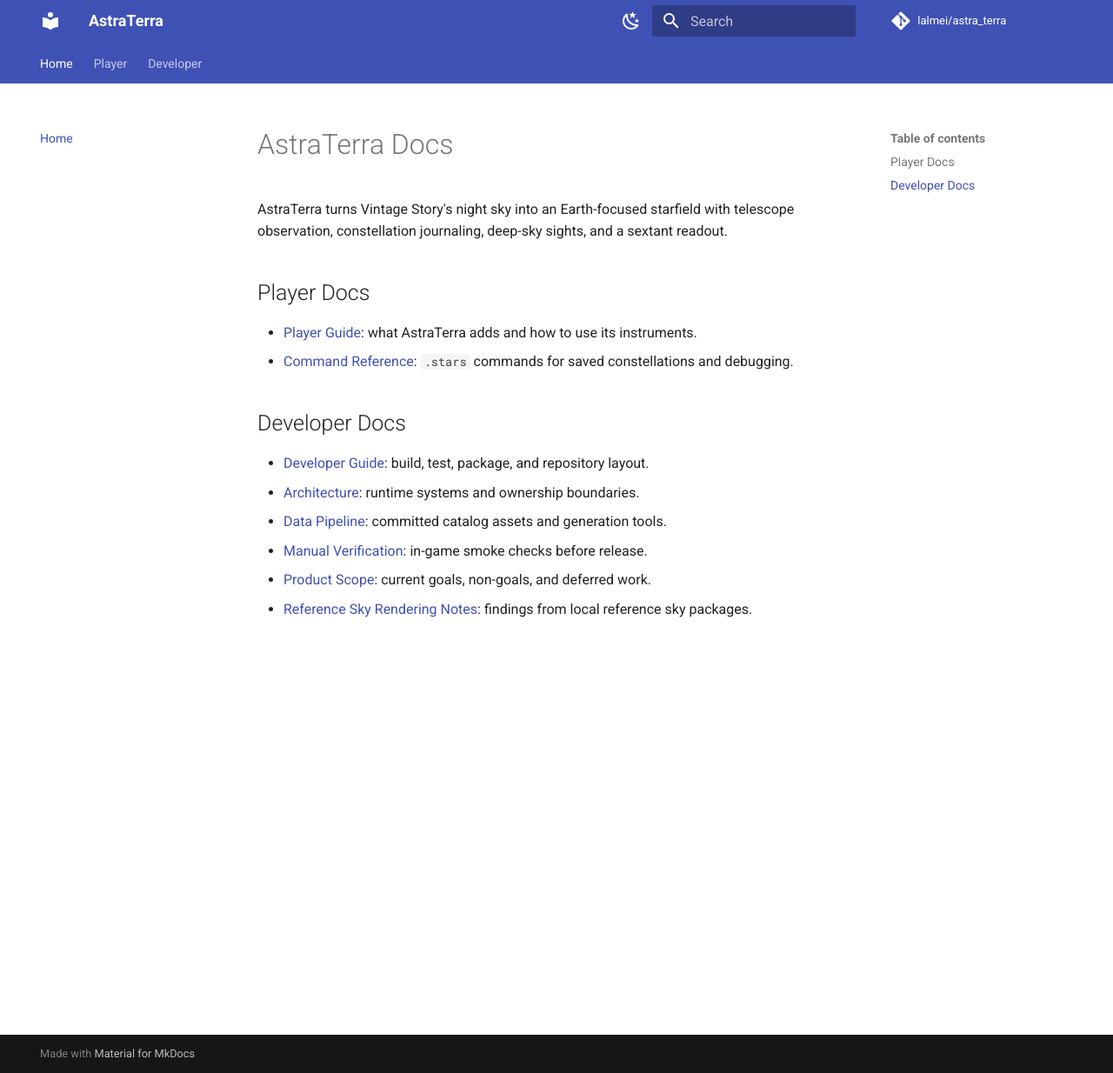
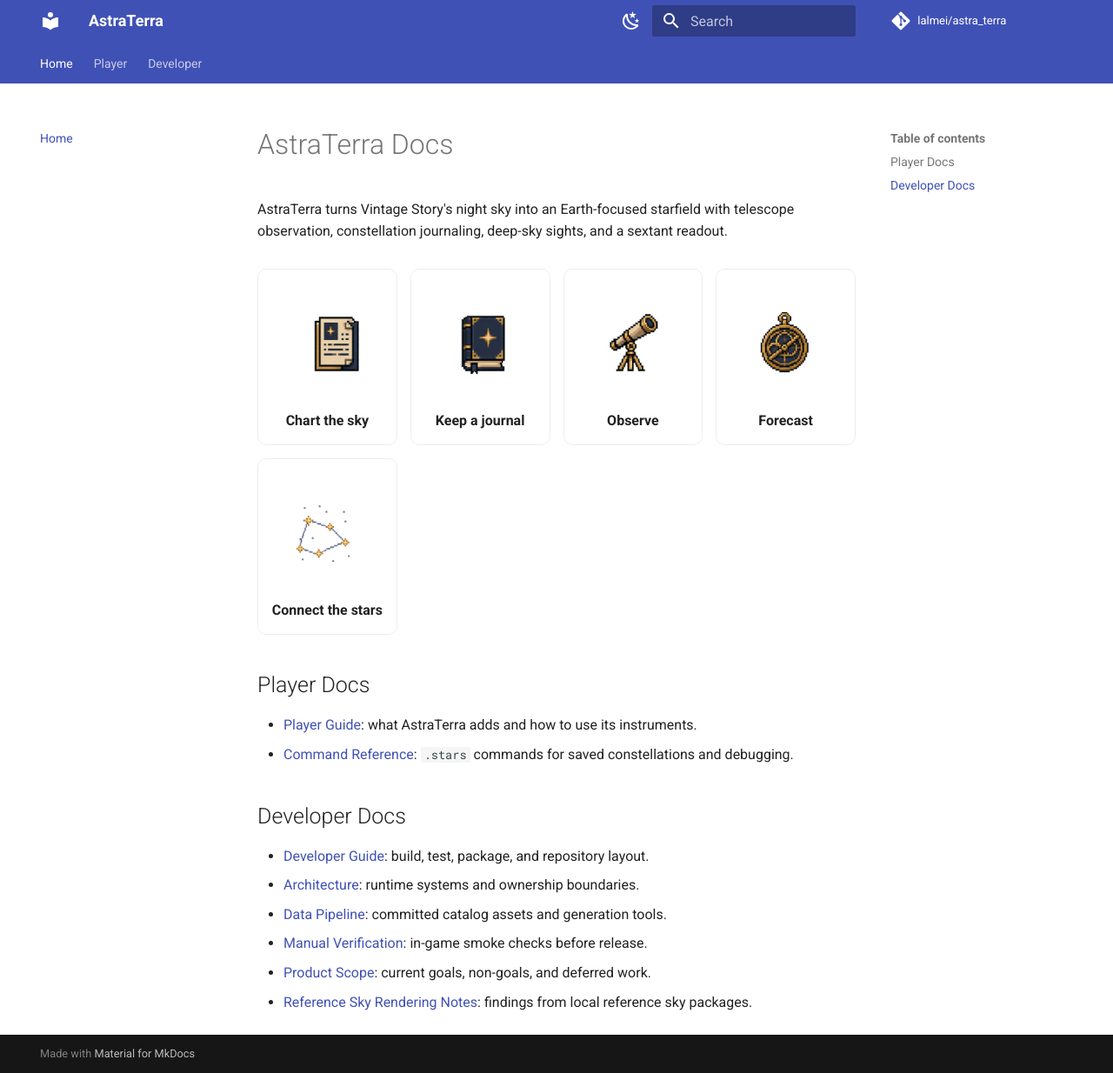
Before and after one commit to lalmei/astraterra, an MkDocs documentation site: the page built from docs/index.md, in a window 1280 px wide and 1234 px high. Shown: the whole window at 87% size. Built offline with MkDocs 1.6.1 and Material for MkDocs 9.7.7, drawn with Linux system fonts in a browser that asks for light colours; comment, search, counter and statistics services are not loaded.

Commit message:
🎨 docs: Add astronomy feature icons.

```diff
--- a/docs/index.md
+++ b/docs/index.md
@@ -1,6 +1,29 @@
 # AstraTerra Docs
 
 AstraTerra turns Vintage Story's night sky into an Earth-focused starfield with telescope observation, constellation journaling, deep-sky sights, and a sextant readout.
+
+<div class="astraterra-feature-grid">
+  <a href="player/guide/#constellation-journal">
+    <img src="assets/icons/star-chart.png" alt="Pixel-art star chart">
+    <span>Chart the sky</span>
+  </a>
+  <a href="player/guide/#constellation-journal">
+    <img src="assets/icons/constellation-journal.png" alt="Pixel-art astronomy journal">
+    <span>Keep a journal</span>
+  </a>
+  <a href="player/guide/#brass-telescope">
+    <img src="assets/icons/telescope.png" alt="Pixel-art brass telescope">
+    <span>Observe</span>
+  </a>
+  <a href="player/guide/#calibrated-astrolabe">
+    <img src="assets/icons/astrolabe.png" alt="Pixel-art brass astrolabe">
+    <span>Forecast</span>
+  </a>
+  <a href="player/guide/#constellation-visibility">
+    <img src="assets/icons/constellation.png" alt="Pixel-art connected constellation">
+    <span>Connect the stars</span>
+  </a>
+</div>
 
 ## Player Docs
 
--- a/docs/stylesheets/extra.css
+++ b/docs/stylesheets/extra.css
@@ -8,3 +8,39 @@
 .md-typeset h3 {
   letter-spacing: 0;
 }
+
+.astraterra-feature-grid {
+  display: grid;
+  grid-template-columns: repeat(auto-fit, minmax(7rem, 1fr));
+  gap: 0.75rem;
+  margin: 1.5rem 0 2rem;
+}
+
+.astraterra-feature-grid a {
+  display: grid;
+  gap: 0.35rem;
+  justify-items: center;
+  padding: 0.75rem 0.5rem;
+  color: var(--md-default-fg-color);
+  text-align: center;
+  border: 1px solid var(--md-default-fg-color--lightest);
+  border-radius: 0.5rem;
+  transition:
+    border-color 125ms,
+    transform 125ms;
+}
+
+.astraterra-feature-grid a:hover {
+  border-color: var(--md-accent-fg-color);
+  transform: translateY(-0.1rem);
+}
+
+.astraterra-feature-grid img {
+  width: min(100%, 7rem);
+  aspect-ratio: 1;
+  object-fit: contain;
+}
+
+.astraterra-feature-grid span {
+  font-weight: 600;
+}
```
Also changed, not shown: docs/assets/icons/astrolabe.png (added), docs/assets/icons/constellation-journal.png (added), docs/assets/icons/constellation.png (added), docs/assets/icons/icon-concepts.png (added), docs/assets/icons/star-chart.png (added), docs/assets/icons/telescope.png (added).
